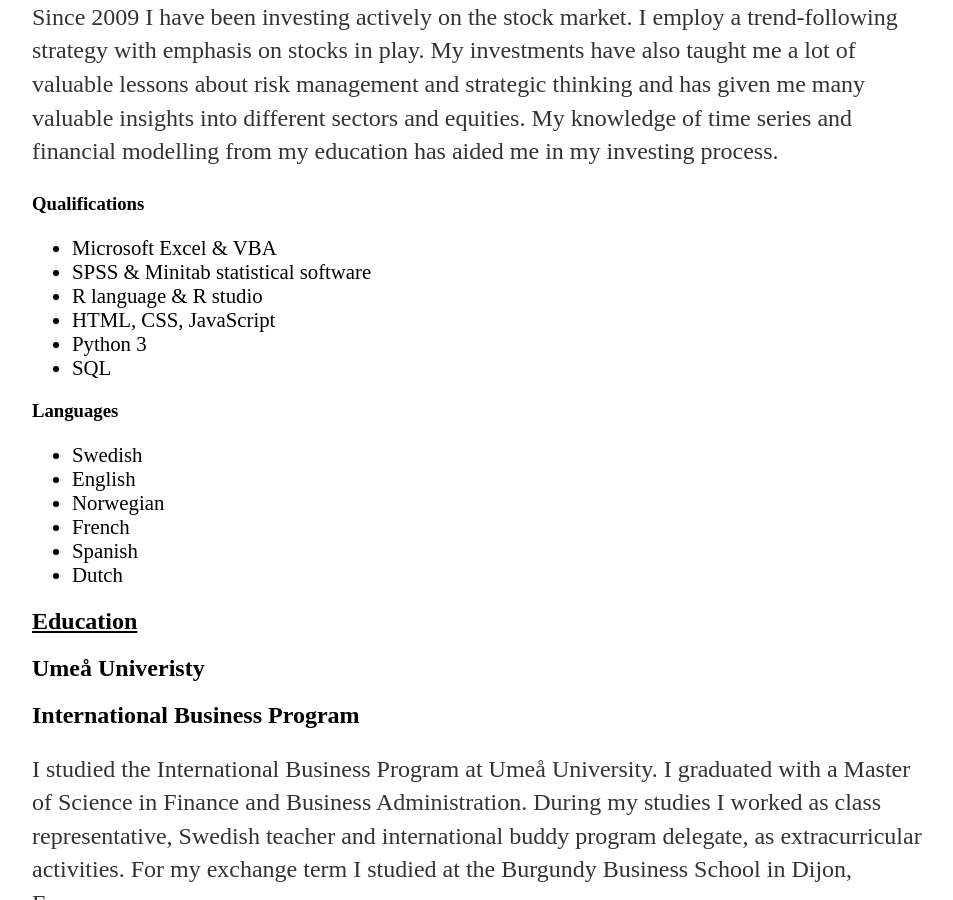
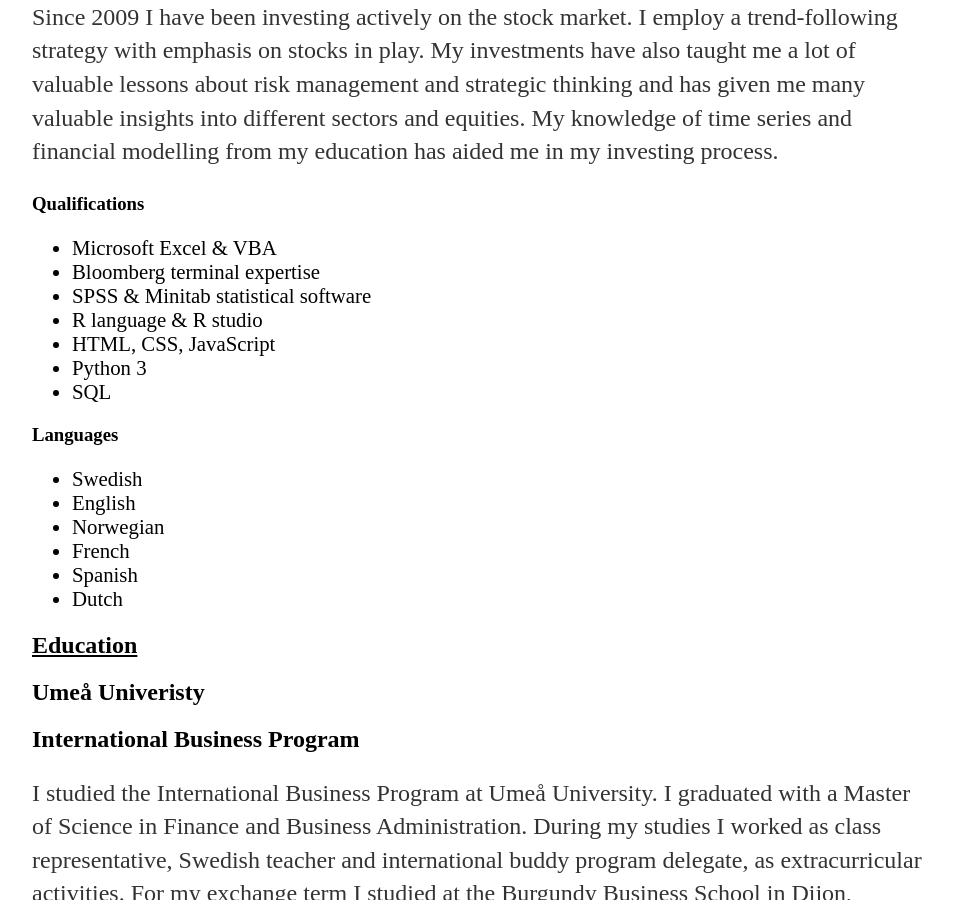
Before and after one commit to oscarjoos/oscarjoos.github.io, a Jekyll site: the page built from cv/index.html, in a window 1280 px wide and 900 px high, scrolled down 871 px. Shown: the whole window, without its empty margins (160-1113 px from the left). Built offline with Jekyll 4.4.1, drawn with Linux system fonts in a browser that asks for light colours.

Commit message:
Update index.html

```diff
--- a/cv/index.html
+++ b/cv/index.html
@@ -48,6 +48,7 @@ strategic thinking and has given me many valuable insights into different sector
 <h3> Qualifications</h3>
  <ul id="list">
    <li>Microsoft Excel & VBA</li>
+	 <li>Bloomberg terminal expertise</li>
  <li>SPSS & Minitab statistical software</li>
 <li>R language & R studio </li>
    <li> HTML, CSS, JavaScript</li>
```
